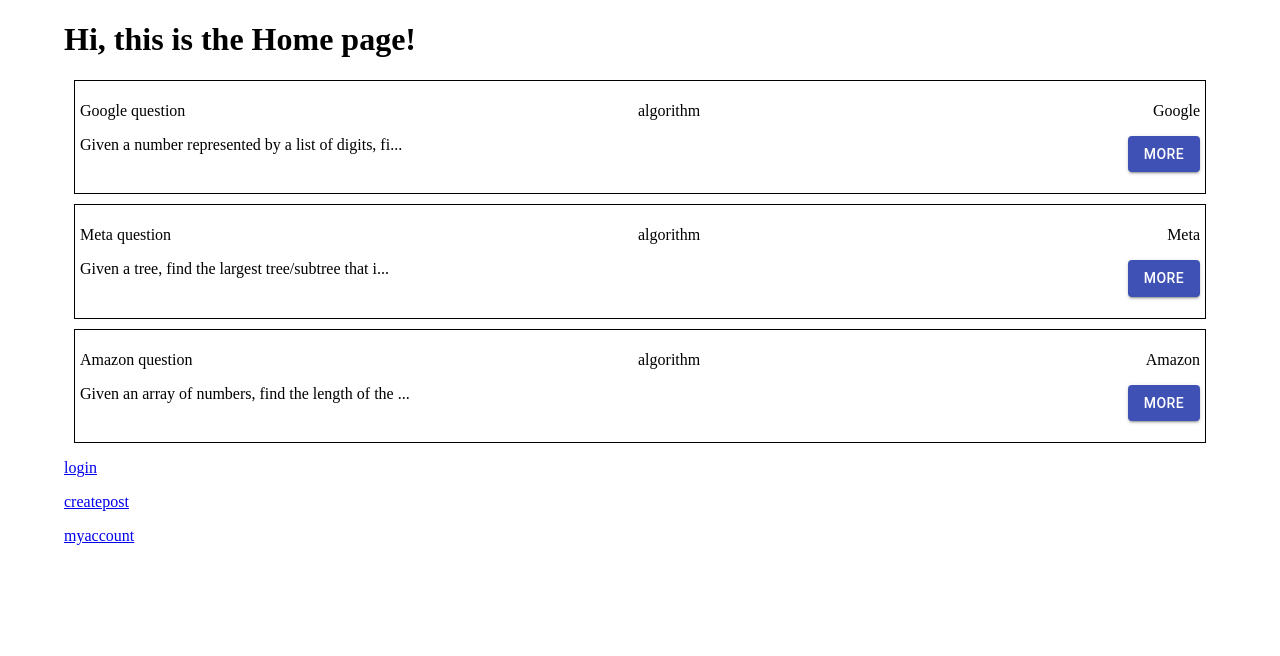
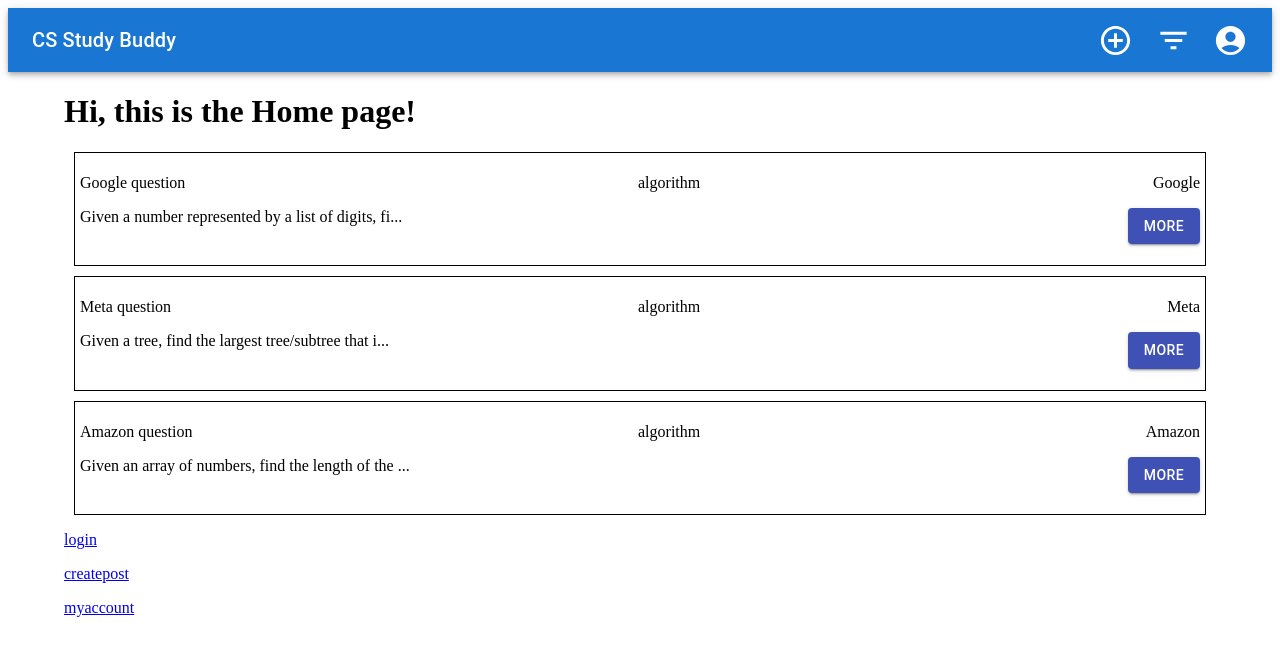
Before and after one commit to ftri-4-squirtle/codesmith-study-buddy, a React app: page /home in a window 1280 px wide. Shown: the top 656 px of the page. Built offline with nearby package versions, Linux system fonts and the light colour scheme.

Commit message:
start navbar

```diff
--- a/package.json
+++ b/package.json
@@ -24,6 +24,7 @@
 		"@babel/preset-env": "^7.16.0",
 		"@babel/preset-react": "^7.16.0",
 		"@material-ui/core": "^4.12.3",
+		"@mui/icons-material": "^5.1.1",
 		"babel-loader": "^8.2.3",
 		"concurrently": "^6.4.0",
 		"cross-env": "^7.0.3",
--- a/src/components/App.jsx
+++ b/src/components/App.jsx
@@ -9,9 +9,12 @@
 import ViewPost from './ViewPost.jsx';
 import CreatePost from './CreatePost.jsx';
 import MyAccount from './MyAccount.jsx';
+import Navbar from './Navbar.jsx';
 
 export default function App() {
 	return (
+		<div>
+			<Navbar />
 			<BrowserRouter>
 				<Container className={styles.container}>
 					<Routes>
@@ -23,5 +26,6 @@
 					</Routes>
 				</Container>
 			</BrowserRouter>
+		</div>
 	);
 }
--- a/src/components/Login.jsx
+++ b/src/components/Login.jsx
@@ -25,7 +25,6 @@
 
 	return (
 		<div className={styles.mainContainer}>
-			<h1>Codesmith Study Buddy</h1>
 			<section className={styles.loginContainer}>
 				<form onSubmit={formik.handleSubmit} className={styles.form}>
 					<div>
--- a/src/components/Navbar.jsx
+++ b/src/components/Navbar.jsx
@@ -0,0 +1,190 @@
+import * as React from 'react';
+import { styled, alpha } from '@mui/material/styles';
+import AppBar from '@mui/material/AppBar';
+import Box from '@mui/material/Box';
+import Toolbar from '@mui/material/Toolbar';
+import IconButton from '@mui/material/IconButton';
+import Typography from '@mui/material/Typography';
+import InputBase from '@mui/material/InputBase';
+import Badge from '@mui/material/Badge';
+import MenuItem from '@mui/material/MenuItem';
+import Menu from '@mui/material/Menu';
+import MenuIcon from '@mui/icons-material/Menu';
+import SearchIcon from '@mui/icons-material/Search';
+import ControlPointIcon from '@mui/icons-material/ControlPoint';
+import FilterListIcon from '@mui/icons-material/FilterList';
+import AccountCircle from '@mui/icons-material/AccountCircle';
+import MailIcon from '@mui/icons-material/Mail';
+import NotificationsIcon from '@mui/icons-material/Notifications';
+import MoreIcon from '@mui/icons-material/MoreVert';
+import styles from './Navbar.module.css';
+
+const Search = styled('div')(({ theme }) => ({
+	position: 'relative',
+	borderRadius: theme.shape.borderRadius,
+	backgroundColor: alpha(theme.palette.common.white, 0.15),
+	'&:hover': {
+		backgroundColor: alpha(theme.palette.common.white, 0.25),
+	},
+	marginRight: theme.spacing(2),
+	marginLeft: 0,
+	width: '100%',
+	[theme.breakpoints.up('sm')]: {
+		marginLeft: theme.spacing(3),
+		width: 'auto',
+	},
+}));
+
+const SearchIconWrapper = styled('div')(({ theme }) => ({
+	padding: theme.spacing(0, 2),
+	height: '100%',
+	position: 'absolute',
+	pointerEvents: 'none',
+	display: 'flex',
+	alignItems: 'center',
+	justifyContent: 'center',
+}));
+
+const StyledInputBase = styled(InputBase)(({ theme }) => ({
+	color: 'inherit',
+	'& .MuiInputBase-input': {
+		padding: theme.spacing(1, 1, 1, 0),
+		// vertical padding + font size from searchIcon
+		paddingLeft: `calc(1em + ${theme.spacing(4)})`,
+		transition: theme.transitions.create('width'),
+		width: '100%',
+		[theme.breakpoints.up('md')]: {
+			width: '20ch',
+		},
+	},
+}));
+
+export default function Navbar() {
+	const [anchorEl, setAnchorEl] = React.useState(null);
+	const [mobileMoreAnchorEl, setMobileMoreAnchorEl] = React.useState(null);
+
+	const isMenuOpen = Boolean(anchorEl);
+	const isMobileMenuOpen = Boolean(mobileMoreAnchorEl);
+
+	const handleProfileMenuOpen = (event) => {
+		setAnchorEl(event.currentTarget);
+	};
+
+	const handleMobileMenuClose = () => {
+		setMobileMoreAnchorEl(null);
+	};
+
+	const handleMenuClose = () => {
+		setAnchorEl(null);
+		handleMobileMenuClose();
+	};
+
+	const handleMobileMenuOpen = (event) => {
+		setMobileMoreAnchorEl(event.currentTarget);
+	};
+
+	const menuId = 'primary-search-account-menu';
+	const renderMenu = (
+		<Menu
+			anchorEl={anchorEl}
+			anchorOrigin={{
+				vertical: 'top',
+				horizontal: 'right',
+			}}
+			id={menuId}
+			keepMounted
+			transformOrigin={{
+				vertical: 'top',
+				horizontal: 'right',
+			}}
+			open={isMenuOpen}
+			onClose={handleMenuClose}
+		>
+			<MenuItem onClick={handleMenuClose}>My account</MenuItem>
+			<MenuItem onClick={handleMenuClose}>Logout</MenuItem>
+		</Menu>
+	);
+
+	// const mobileMenuId = 'primary-search-account-menu-mobile';
+	// const renderMobileMenu = (
+	// 	<Menu
+	// 		anchorEl={mobileMoreAnchorEl}
+	// 		anchorOrigin={{
+	// 			vertical: 'top',
+	// 			horizontal: 'right',
+	// 		}}
+	// 		id={mobileMenuId}
+	// 		keepMounted
+	// 		transformOrigin={{
+	// 			vertical: 'top',
+	// 			horizontal: 'right',
+	// 		}}
+	// 		open={isMobileMenuOpen}
+	// 		onClose={handleMobileMenuClose}
+	// 	>
+	// 		<MenuItem>
+	// 			<IconButton size='large' aria-label='show 4 new mails' color='inherit'>
+	// 				<Badge badgeContent={4} color='error'>
+	// 					<MailIcon />
+	// 				</Badge>
+	// 			</IconButton>
+	// 			<p>Messages</p>
+	// 		</MenuItem>
+	// 		<MenuItem>
+	// 			<IconButton size='large' aria-label='show 17 new notifications' color='inherit'>
+	// 				<Badge badgeContent={17} color='error'>
+	// 					<NotificationsIcon />
+	// 				</Badge>
+	// 			</IconButton>
+	// 			<p>Notifications</p>
+	// 		</MenuItem>
+	// 		<MenuItem onClick={handleProfileMenuOpen}>
+	// 			<IconButton size='large' aria-label='account of current user' aria-controls='primary-search-account-menu' aria-haspopup='true' color='inherit'>
+	// 				<AccountCircle />
+	// 			</IconButton>
+	// 			<p>Profile</p>
+	// 		</MenuItem>
+	// 	</Menu>
+	// );
+
+	return (
+		<Box sx={{ flexGrow: 1 }}>
+			<AppBar position='static'>
+				<Toolbar>
+					<Typography variant='h6' noWrap component='div' sx={{ display: { xs: 'none', sm: 'block' } }}>
+						CS Study Buddy
+					</Typography>
+					{/* <Search>
+						<SearchIconWrapper>
+							<SearchIcon />
+						</SearchIconWrapper>
+						<StyledInputBase placeholder='Search…' inputProps={{ 'aria-label': 'search' }} />
+					</Search> */}
+					<Box sx={{ flexGrow: 1 }} />
+					<Box sx={{ display: { xs: 'none', md: 'flex' }, width: '150px' }} className={styles.iconContainer}>
+						<IconButton size='large' aria-label='add new post' color='inherit' sx={{ m: 2 }}>
+							<Badge badgeContent={0} color='error'>
+								<ControlPointIcon style={{ fontSize: 35 }} />
+							</Badge>
+						</IconButton>
+						<IconButton size='large' aria-label='filter' color='inherit' sx={{ m: 2 }}>
+							<Badge badgeContent={0} color='error'>
+								<FilterListIcon style={{ fontSize: 35 }} />
+							</Badge>
+						</IconButton>
+						<IconButton size='large' edge='end' aria-label='account of current user' aria-controls={menuId} aria-haspopup='true' onClick={handleProfileMenuOpen} color='inherit' sx={{ m: 2 }}>
+							<AccountCircle style={{ fontSize: 35 }} />
+						</IconButton>
+					</Box>
+					{/* <Box sx={{ display: { xs: 'flex', md: 'none' } }}>
+						<IconButton size='large' aria-label='show more' aria-controls={mobileMenuId} aria-haspopup='true' onClick={handleMobileMenuOpen} color='inherit'>
+							<MoreIcon />
+						</IconButton>
+					</Box> */}
+				</Toolbar>
+			</AppBar>
+			{/* {renderMobileMenu} */}
+			{renderMenu}
+		</Box>
+	);
+}
--- /dev/null
+++ b/src/components/Navbar.module.css
@@ -0,0 +1,4 @@
+.iconContainer {
+	display: flex;
+	justify-content: space-between;
+}
```
Also changed, not shown: 1 other file (tests, documents, lock files or other folders). Lines whose indentation alone changed are shown as unchanged.
